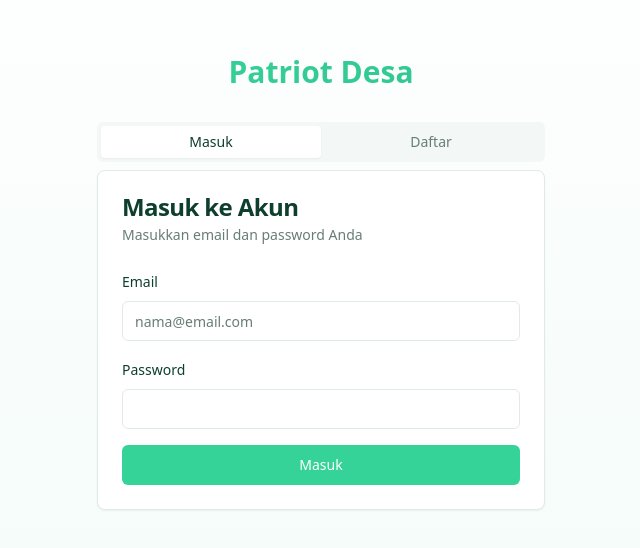
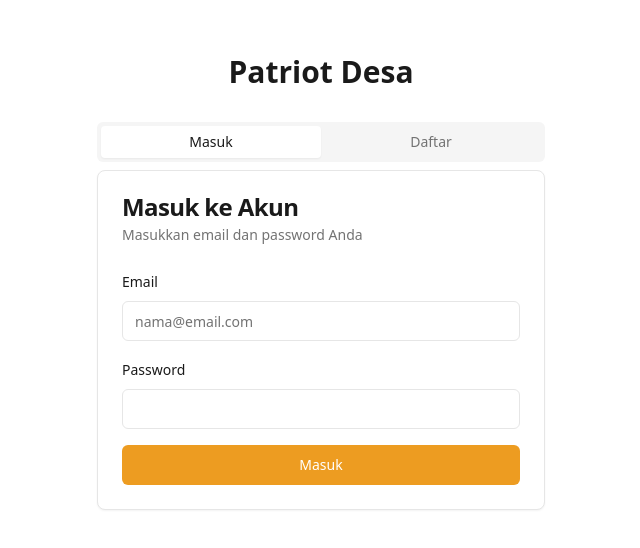
Before and after one commit to alizta27/patriot-desa-ai, a React (Vite) app: page /login in a window 1280 px wide. Shown: the part 118-666 px from the top of the page, without its empty margins (319-959 px from the left). Built offline with nearby package versions, Linux system fonts and the light colour scheme; no server answers; the HTML template or start-up script is replaced by a standard one.

Commit message:
update to vercel p3

```diff
--- a/src/components/layout/Header.tsx
+++ b/src/components/layout/Header.tsx
@@ -19,9 +19,7 @@ const Header = () => {
             alt="Patriot Desa logo"
             className="h-8 w-auto md:h-9"
           />
-          <span className="text-xl font-bold bg-gradient-to-r from-primary to-accent bg-clip-text text-transparent">
-            Patriot Desa
-          </span>
+          <span className="text-xl font-bold text-primary">Patriot Desa</span>
         </Link>
 
         <nav className="hidden md:flex items-center gap-6">
--- a/src/components/ui/button.tsx
+++ b/src/components/ui/button.tsx
@@ -9,15 +9,16 @@ const buttonVariants = cva(
   {
     variants: {
       variant: {
-        default: "bg-primary text-primary-foreground hover:bg-primary/90",
+        default:
+          "bg-primary text-primary-foreground hover:bg-[hsl(var(--primary-dark))]",
         destructive:
           "bg-destructive text-destructive-foreground hover:bg-destructive/90",
         outline:
-          "border border-input bg-transparent hover:bg-accent hover:text-accent-foreground",
+          "border border-input bg-transparent hover:bg-[hsl(var(--primary-light))] hover:text-[hsl(var(--secondary))]",
         secondary:
           "bg-secondary text-secondary-foreground hover:bg-secondary/80",
         ghost: "hover:bg-accent hover:text-accent-foreground",
-        link: "text-primary underline-offset-4 hover:underline",
+        link: "text-primary underline-offset-4 hover:text-[hsl(var(--primary-dark))] hover:underline",
       },
       size: {
         default: "h-10 px-4 py-2",
--- a/src/index.css
+++ b/src/index.css
@@ -8,89 +8,92 @@ All colors MUST be HSL.
 
 @layer base {
   :root {
-    --background: 0 0% 100%;
-    --foreground: 158 64% 15%;
+    --background: 0 0% 100%; /* #FFFFFF */
+    --foreground: 0 0% 10%; /* #1A1A1A */
 
     --card: 0 0% 100%;
-    --card-foreground: 158 64% 15%;
+    --card-foreground: 0 0% 10%;
 
     --popover: 0 0% 100%;
-    --popover-foreground: 158 64% 15%;
+    --popover-foreground: 0 0% 10%;
 
-    --primary: 158 64% 52%;
+    /* Primary: #ED9C23 => hsl(36, 85%, 53%) */
+    --primary: 36 85% 53%;
     --primary-foreground: 0 0% 100%;
+    /* Interaction shades */
+    --primary-light: 36 85% 85%;
+    --primary-dark: 36 85% 43%;
 
-    --primary-light: 158 55% 85%;
-    --primary-dark: 158 64% 35%;
+    /* Secondary/Accent: #1A1A1A */
+    --secondary: 0 0% 10%;
+    --secondary-foreground: 0 0% 100%;
 
-    --secondary: 158 30% 96%;
-    --secondary-foreground: 158 64% 15%;
+    --muted: 0 0% 96%;
+    --muted-foreground: 0 0% 45%;
 
-    --muted: 158 20% 96%;
-    --muted-foreground: 158 10% 45%;
-
-    --accent: 158 60% 48%;
+    --accent: 0 0% 10%;
     --accent-foreground: 0 0% 100%;
 
-    --destructive: 0 84.2% 60.2%;
+    --destructive: 0 84% 60%;
     --destructive-foreground: 0 0% 100%;
 
-    --border: 158 20% 90%;
-    --input: 158 20% 90%;
-    --ring: 158 64% 52%;
+    --border: 0 0% 90%;
+    --input: 0 0% 90%;
+    --ring: 36 85% 53%;
 
     --radius: 0.5rem;
 
-    --sidebar-background: 158 64% 52%;
-    --sidebar-foreground: 0 0% 100%;
-    --sidebar-primary: 158 64% 35%;
+    /* Sidebar defaults to brand look */
+    --sidebar-background: 0 0% 100%;
+    --sidebar-foreground: 0 0% 10%;
+    --sidebar-primary: 36 85% 53%;
     --sidebar-primary-foreground: 0 0% 100%;
-    --sidebar-accent: 158 64% 42%;
+    --sidebar-accent: 0 0% 10%;
     --sidebar-accent-foreground: 0 0% 100%;
-    --sidebar-border: 158 64% 45%;
-    --sidebar-ring: 158 64% 35%;
+    --sidebar-border: 0 0% 90%;
+    --sidebar-ring: 36 85% 53%;
   }
 
   .dark {
-    --background: 158 25% 8%;
-    --foreground: 158 20% 95%;
+    --background: 0 0% 10%; /* #1A1A1A */
+    --foreground: 0 0% 100%;
 
-    --card: 158 25% 10%;
-    --card-foreground: 158 20% 95%;
+    --card: 0 0% 12%;
+    --card-foreground: 0 0% 100%;
 
-    --popover: 158 25% 10%;
-    --popover-foreground: 158 20% 95%;
+    --popover: 0 0% 12%;
+    --popover-foreground: 0 0% 100%;
 
-    --primary: 158 64% 52%;
+    --primary: 36 85% 53%;
     --primary-foreground: 0 0% 100%;
 
-    --primary-light: 158 55% 65%;
-    --primary-dark: 158 64% 35%;
+    --primary-light: 36 85% 65%;
+    --primary-dark: 36 85% 43%;
 
-    --secondary: 158 25% 18%;
-    --secondary-foreground: 158 20% 95%;
+    --secondary: 0 0% 14%;
+    --secondary-foreground: 0 0% 100%;
 
-    --muted: 158 25% 18%;
-    --muted-foreground: 158 20% 65%;
+    --muted: 0 0% 14%;
+    --muted-foreground: 0 0% 70%;
 
-    --accent: 158 60% 48%;
+    --accent: 0 0% 14%;
     --accent-foreground: 0 0% 100%;
 
-    --destructive: 0 62.8% 50.6%;
-    --destructive-foreground: 158 20% 95%;
+    --destructive: 0 63% 51%;
+    --destructive-foreground: 0 0% 100%;
 
-    --border: 158 25% 18%;
-    --input: 158 25% 18%;
-    --ring: 158 64% 52%;
+    --border: 0 0% 18%;
+    --input: 0 0% 18%;
+    --ring: 36 85% 53%;
 
-    --sidebar-background: 158 30% 12%;
-    --sidebar-foreground: 158 20% 95%;
-    --sidebar-primary: 158 64% 52%;
+    --sidebar-background: 0 0% 10%;
+    --sidebar-foreground: 0 0% 100%;
+    --sidebar-primary: 36 85% 53%;
     --sidebar-primary-foreground: 0 0% 100%;
-    --sidebar-accent: 158 30% 18%;
-    --sidebar-accent-foreground: 158 20% 95%;
-    --sidebar-border: 158 25% 18%;
-    --sidebar-ring: 158 64% 52%;
+    --sidebar-accent: 0 0% 14%;
+    --sidebar-accent-foreground: 0 0% 100%;
+    --sidebar-border: 0 0% 18%;
+    --sidebar-ring: 36 85% 53%;
   }
 }
 
--- a/src/pages/Chat.tsx
+++ b/src/pages/Chat.tsx
@@ -244,7 +244,7 @@ const Chat = () => {
 
   if (isCheckingSubscription) {
     return (
-      <div className="min-h-screen bg-gradient-to-b from-background to-primary-light/20 flex items-center justify-center">
+      <div className="min-h-screen bg-background flex items-center justify-center">
         <div className="text-center">
           <div className="animate-spin rounded-full h-32 w-32 border-b-2 border-primary mx-auto"></div>
           <p className="mt-4 text-muted-foreground">Loading chat...</p>
@@ -255,7 +255,7 @@ const Chat = () => {
 
   return (
     <SidebarProvider>
-      <div className="flex h-screen w-screen bg-gradient-to-b from-background to-primary-light/20 overflow-hidden">
+      <div className="flex h-screen w-screen bg-background overflow-hidden">
         {/* Mobile hamburger to open sidebar */}
         <div className="absolute top-3 left-3 md:hidden z-10">
           <Button variant="ghost" size="icon" onClick={openSidebar}>
--- a/src/pages/Login.tsx
+++ b/src/pages/Login.tsx
@@ -151,11 +151,11 @@ const Login = () => {
   };
 
   return (
-    <div className="min-h-screen flex items-center justify-center bg-gradient-to-b from-background to-primary-light/20 p-4">
+    <div className="min-h-screen flex items-center justify-center bg-background p-4">
       <div className="w-full max-w-md">
         <div className="text-center mb-8">
           <Link to="/">
-            <h1 className="text-3xl font-bold bg-gradient-to-r from-primary to-accent bg-clip-text text-transparent">
+            <h1 className="text-3xl font-bold text-[hsl(var(--secondary))]">
               Patriot Desa
             </h1>
           </Link>
--- a/src/pages/Onboarding.tsx
+++ b/src/pages/Onboarding.tsx
@@ -102,7 +102,7 @@ const Onboarding = () => {
   };
 
   return (
-    <div className="min-h-screen flex items-center justify-center bg-gradient-to-b from-background to-primary-light/20 p-4">
+    <div className="min-h-screen flex items-center justify-center bg-background p-4">
       <Card className="w-full max-w-2xl">
         <CardHeader>
           <CardTitle className="text-2xl text-center">
--- a/src/pages/Subscription.tsx
+++ b/src/pages/Subscription.tsx
@@ -206,7 +206,7 @@ const Subscription = () => {
 
   if (isCheckingSubscription) {
     return (
-      <div className="min-h-screen bg-gradient-to-b from-background to-primary-light/20 flex items-center justify-center">
+      <div className="min-h-screen bg-background flex items-center justify-center">
         <div className="text-center">
           <div className="animate-spin rounded-full h-32 w-32 border-b-2 border-primary mx-auto"></div>
           <p className="mt-4 text-muted-foreground">
@@ -218,7 +218,7 @@ const Subscription = () => {
   }
 
   return (
-    <div className="min-h-screen bg-gradient-to-b from-background to-primary-light/20">
+    <div className="min-h-screen bg-background">
       <div className="container mx-auto px-4 py-8">
         <Button
           variant="ghost"
--- a/src/pages/admin/AdminLogin.tsx
+++ b/src/pages/admin/AdminLogin.tsx
@@ -82,11 +82,11 @@ const AdminLogin = () => {
   };
 
   return (
-    <div className="min-h-screen flex items-center justify-center bg-gradient-to-b from-background to-primary-light/20 p-4">
+    <div className="min-h-screen flex items-center justify-center bg-background p-4">
       <div className="w-full max-w-md">
         <div className="text-center mb-8">
           <Link to="/">
-            <h1 className="text-3xl font-bold bg-gradient-to-r from-primary to-accent bg-clip-text text-transparent">
+            <h1 className="text-3xl font-bold text-[hsl(var(--secondary))]">
               Patriot Desa Admin
             </h1>
           </Link>
--- a/src/pages/admin/Dashboard.tsx
+++ b/src/pages/admin/Dashboard.tsx
@@ -129,7 +129,7 @@ const Dashboard = () => {
   };
 
   return (
-    <div className="min-h-screen bg-gradient-to-b from-background to-primary-light/20">
+    <div className="min-h-screen bg-background">
       <div className="container mx-auto px-4 py-8">
         <div className="flex items-center justify-between mb-8">
           <div>
```
Also changed, not shown: src/pages/Index.tsx (+14 -14 lines), src/pages/PrivacyPolicy.tsx (+69 -33 lines), src/pages/admin/Users.tsx (+25 -7 lines).
